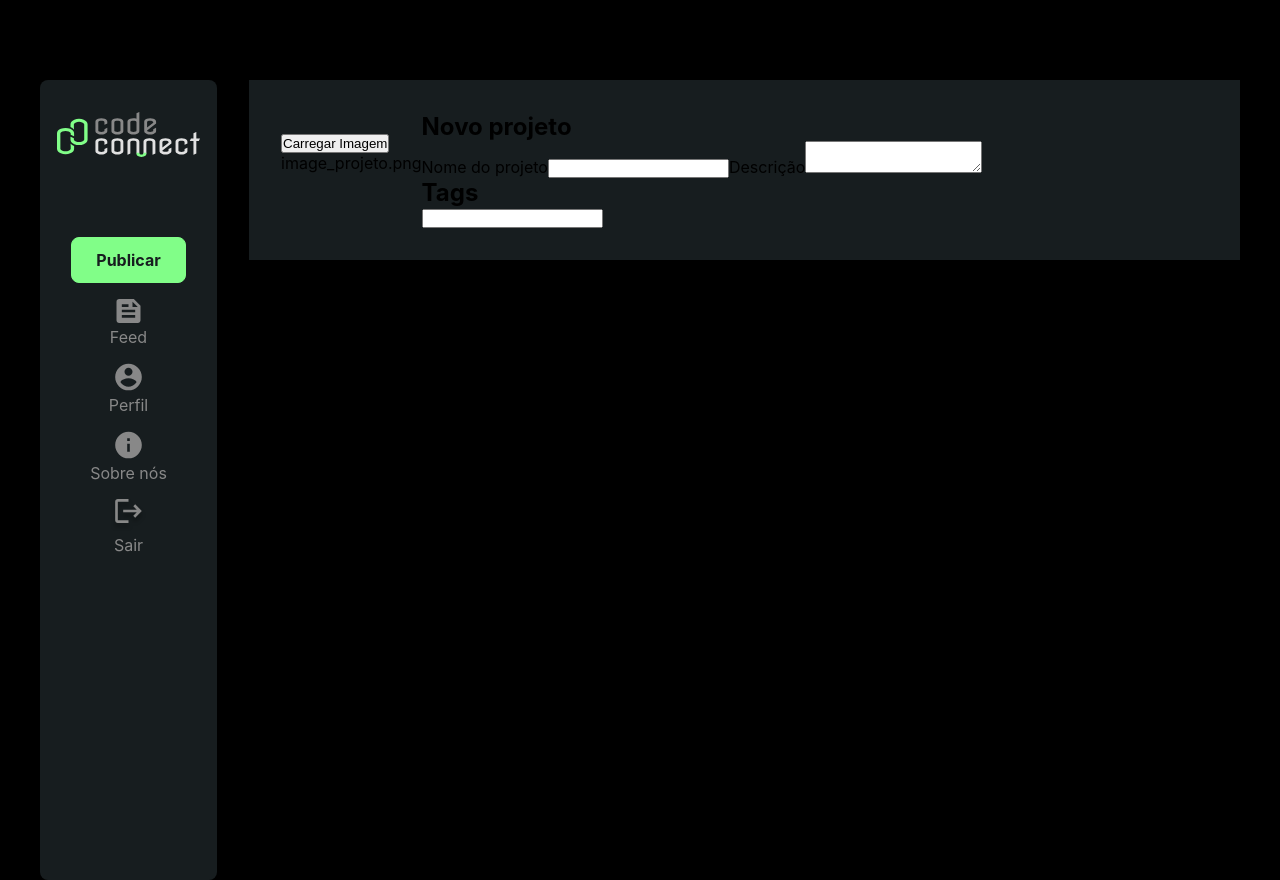
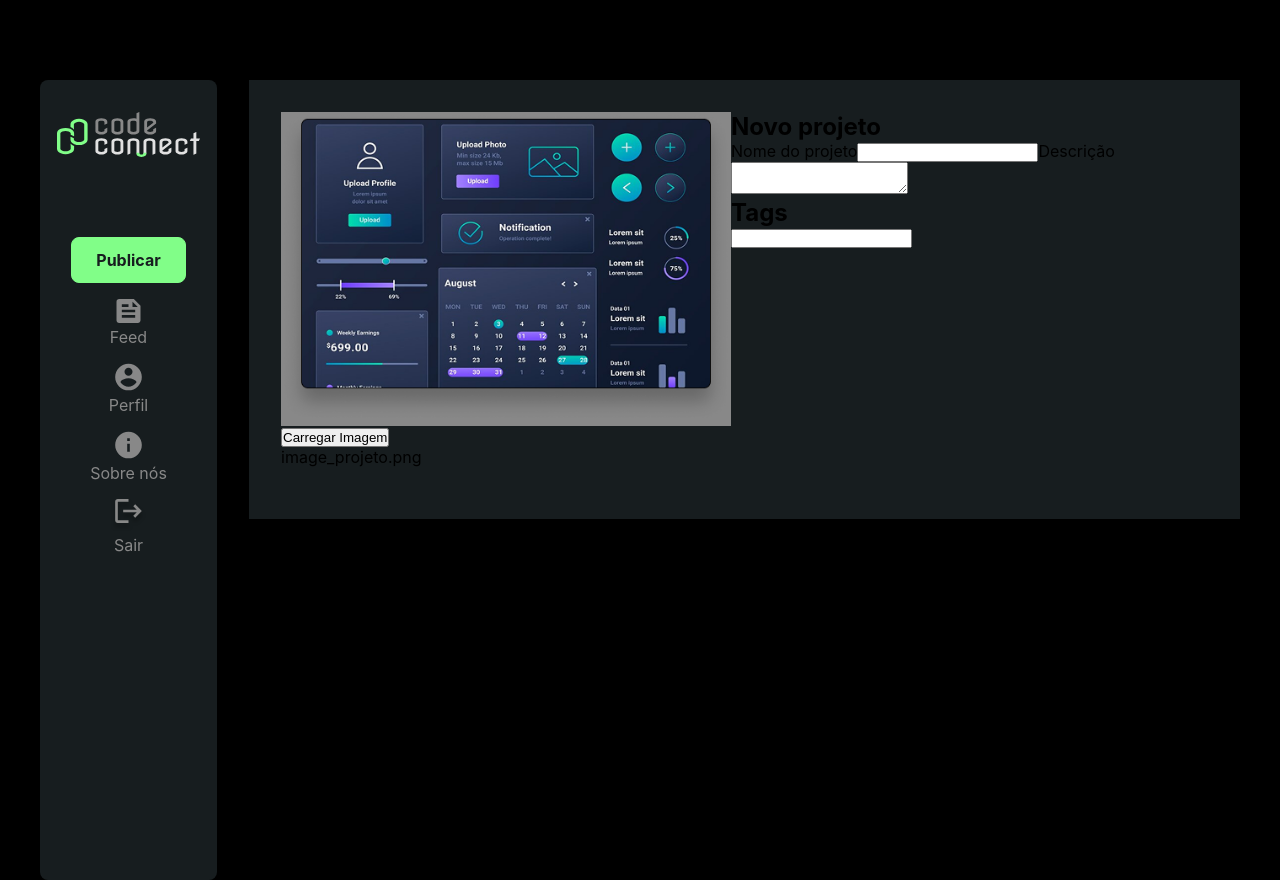
Before and after one commit to danielcoosta1/2codeconnect, a React (Vite) app: page /publicar in a window 1280 px wide. Built offline with nearby package versions, Linux system fonts and the light colour scheme.

Commit message:
importando e estilizando a imagem que vai ser a default

```diff
--- a/src/pages/Publicar/index.jsx
+++ b/src/pages/Publicar/index.jsx
@@ -11,14 +11,14 @@ import {
   Tags,
   UploadButton,
 } from "./styles";
-
+import imgDefault from "./assets/img-default-upload.png"
 const Publicar = () => {
   return (
     <ContainerMain>
       <ContainerMainPublicar>
         <ContainerEsquerdo>
           <ContainerImgUpload>
-            <ImgUpload />
+            <ImgUpload src={imgDefault} />
           </ContainerImgUpload>
           <UploadButton>Carregar Imagem</UploadButton>
           <ContainerInfoImgUpload>
--- a/src/pages/Publicar/styles.js
+++ b/src/pages/Publicar/styles.js
@@ -9,9 +9,14 @@ padding: 2rem;
 
 export const ContainerEsquerdo = styled.div``;
 
-export const ContainerImgUpload = styled.div``;
+export const ContainerImgUpload = styled.div`
+background-color: #888888;
 
-export const ImgUpload = styled.img``;
+`;
+
+export const ImgUpload = styled.img`
+max-width: 450px;
+`;
 
 export const UploadButton = styled.button``;
 
```
Also changed, not shown: src/pages/Publicar/assets/img-default-upload.png (added).
